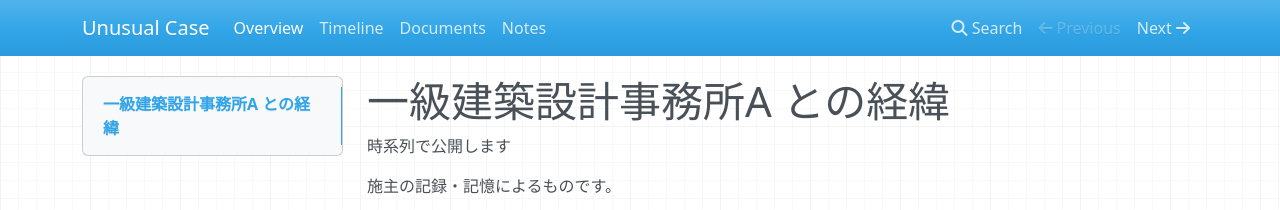
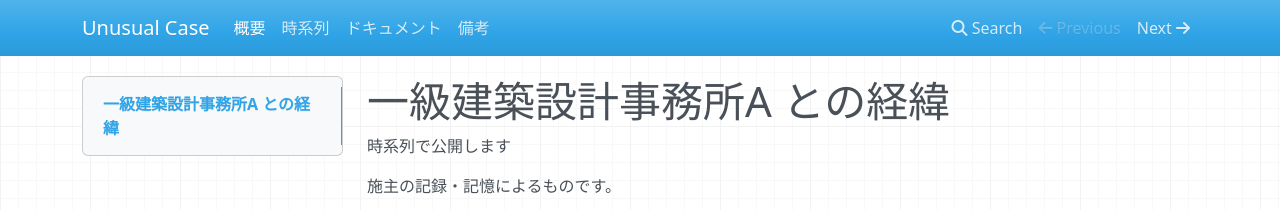
Before and after one commit to bach-paga/unusual-case, an MkDocs documentation site: the page built from docs/index.md, in a window 1280 px wide. Shown: the top 210 px of the page. Built offline with MkDocs 1.6.1, drawn with Linux system fonts in a browser that asks for light colours; nearby versions of some CDN libraries; part of the change alters nothing that is shown.

Commit message:
Update mkdocs.yml

```diff
--- a/mkdocs.yml
+++ b/mkdocs.yml
@@ -2,10 +2,10 @@ site_name: Unusual Case
 site_description: A factual record of an unusual contractual process
 
 nav:
-  - Overview: index.md
-  - Timeline: timeline.md
-  - Documents: documents.md
-  - Notes: notes.md
+  - 概要: index.md
+  - 時系列: timeline.md
+  - ドキュメント: documents.md
+  - 備考: notes.md
 
 theme:
   name: mkdocs
```
